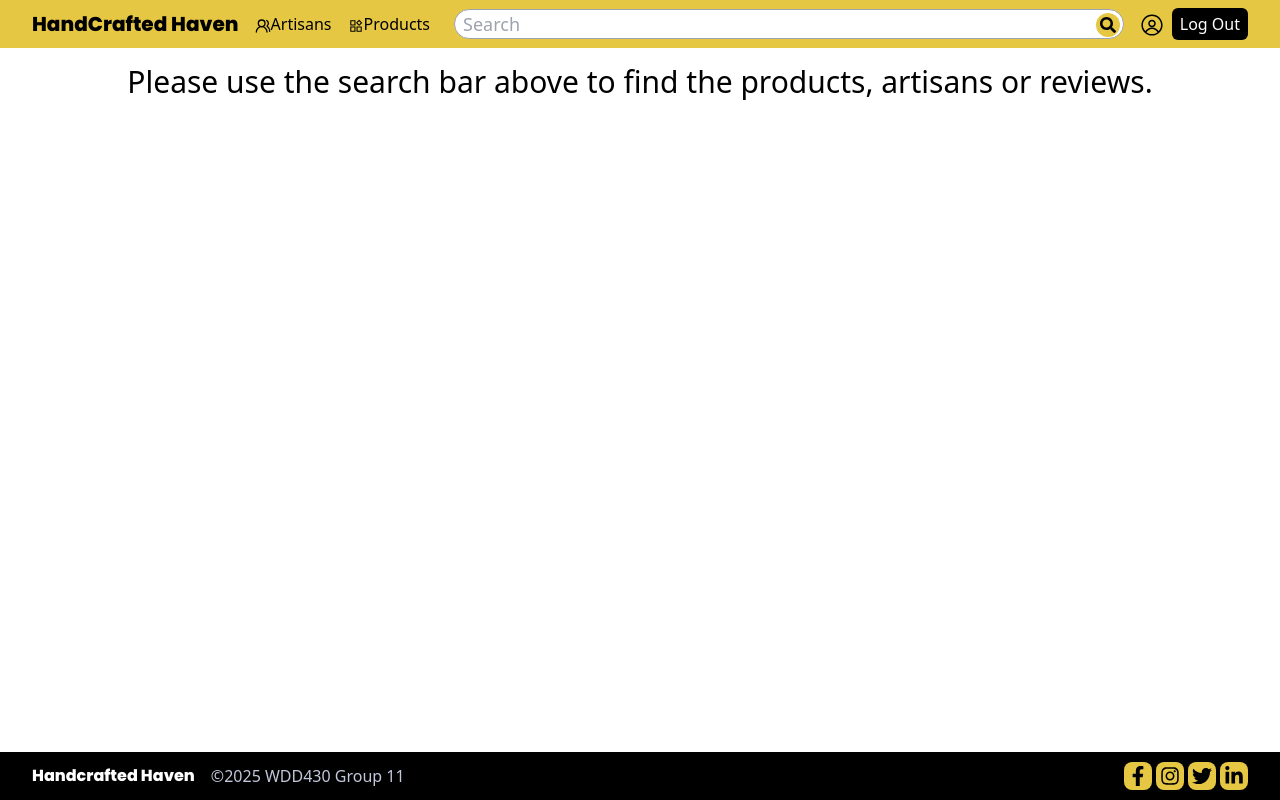
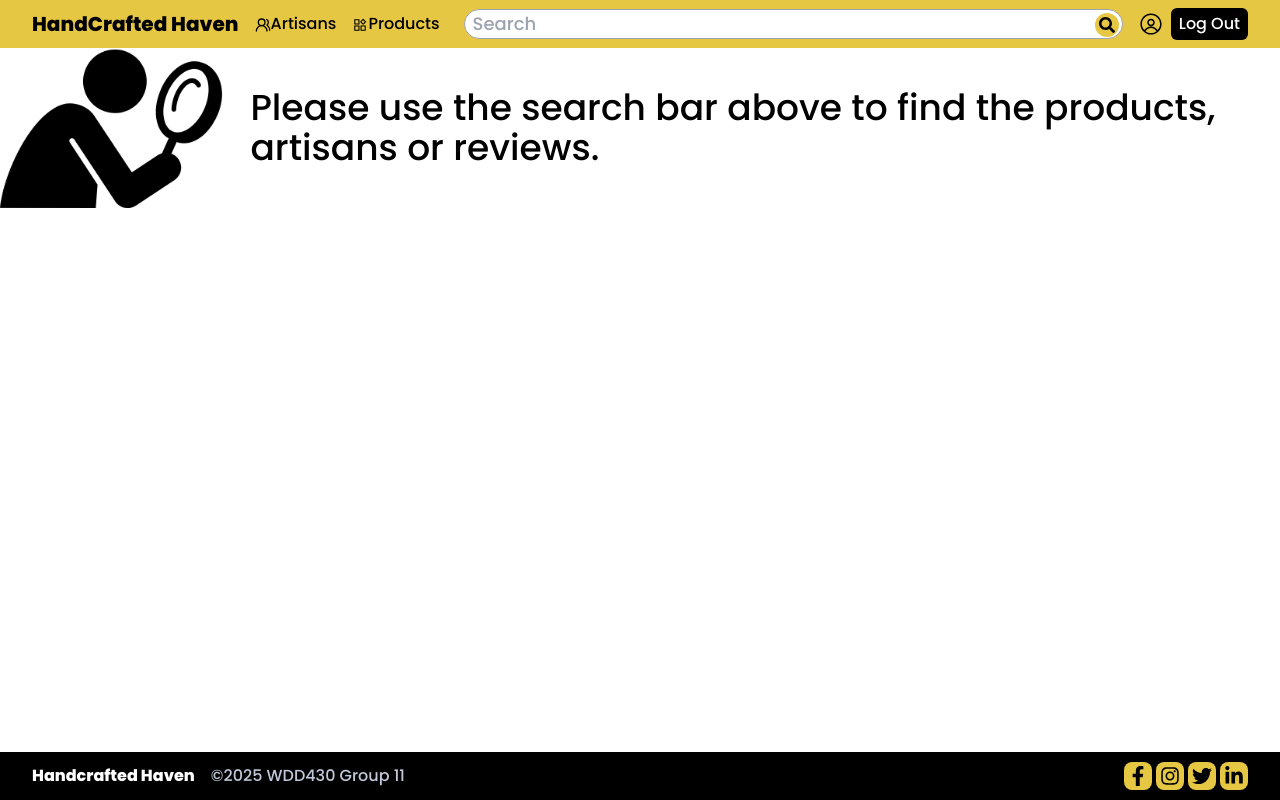
Before and after one commit to gyanqui/Handcrafted-Haven, a Next.js app: page /home/search in a window 1280 px wide. Built offline with nearby package versions, Linux system fonts and the light colour scheme.

Commit message:
feat: search page

```diff
--- a/src/app/home/layout.tsx
+++ b/src/app/home/layout.tsx
@@ -9,7 +9,7 @@ export default function Layout({ children }: { children: React.ReactNode }) {
       <div>
         <TopNav />
       </div>
-      <div className="flex-grow">{children}</div>
+      <div className="flex-grow mx-auto">{children}</div>
       <div>
         <Footer />
       </div>
--- a/src/app/home/search/page.tsx
+++ b/src/app/home/search/page.tsx
@@ -4,6 +4,7 @@ import ArtisanWrapper from "@/app/ui/home/ArtisanWrapper";
 import ReviewWrapper from "@/app/ui/home/ReviewWrapper";
 import { searchArtisans, searchProducts, searchReviews } from "@/app/lib/data";
 import { FaExclamationTriangle } from "react-icons/fa";
+import Image from "next/image";
 
 export default async function Search(props: {
   searchParams?: Promise<{
@@ -19,44 +20,8 @@ export default async function Search(props: {
 
   const reviewResult = await searchReviews(query);
 
-  // const reviewResult = [
-  //   {
-  //     review_id: "8bdaee39-7c5b-4b5c-a6b0-0c2c7741e123",
-  //     product_id: "1",
-  //     image_url: "/products/bath-bath-set.webp",
-  //     username: "Seller1",
-  //     product_name: "Luxury Bath Soap Set",
-  //     created_at: "2025-01-15",
-  //     rating: 5,
-  //     review:
-  //       "This UltraSoft Pillow is fantastic! It provides excellent support and is incredibly soft. I've never slept better!",
-  //   },
-  //   {
-  //     review_id: "df12b456-7890-4c3d-b9e3-123456789abc",
-  //     product_id: "2",
-  //     image_url: "/products/bath-bathball.webp",
-  //     username: "User1",
-  //     rating: 4,
-  //     created_at: "2025-01-20",
-  //     product_name: "Aromatic Bath Bomb Set",
-  //     review:
-  //       "I really like this UltraSoft Pillow. It's very comfortable and helps me sleep better. Would highly recommend!",
-  //   },
-  //   {
-  //     review_id: "e67a9d32-4c1b-47d9-8f6c-987654321efg",
-  //     product_id: "3",
-  //     image_url: "/products/bath-lightening-cream.webp",
-  //     username: "Admin1",
-  //     rating: 5,
-  //     created_at: "2025-01-25",
-  //     product_name: "Herbal Lightening Cream",
-  //     review:
-  //       "This pillow is the best I've ever used. It's super soft and provides great support. My neck pain has reduced significantly!",
-  //   },
-  // ];
-
   return (
-    <>
+    <div className="w-full flex flex-col">
       {query ? (
       <div className="flex flex-col pb-4">
       {/* product result */}
@@ -139,11 +104,12 @@ export default async function Search(props: {
       </div>
     </div>
     ) : (
-      <div className="flex flex-col items-center">
-        <p className="text-3xl m-4">Please use the search bar above to find the products, artisans or reviews.</p>
+      <div className="flex flex-row">
+        <div className="min-w-24 mr-2 md:mr-4 lg:mr-6"><Image src='/search.webp' alt='search picture' width={291} height={206} /></div>
+        <div className="flex justify-center items-center md:text-2xl lg:text-4xl">Please use the search bar above to find the products, artisans or reviews.</div>
       </div>
     )}
-    </>
+    </div>
 
 
   );
--- a/src/app/layout.tsx
+++ b/src/app/layout.tsx
@@ -18,7 +18,7 @@ export default function RootLayout({
   return (
     <html lang="en">
       <body
-        className={`${poppins} antialiased`}
+        className={`${poppins.className} antialiased`}
       >
         {children}
       </body>
--- a/src/app/ui/home/SideMenu.tsx
+++ b/src/app/ui/home/SideMenu.tsx
@@ -26,12 +26,6 @@ export default function SideMenu({ toggleOpen }: SideMenuProps) {
           </Link>
         </div>
         <div>
-          <Link href='/home/shopping-cart' onClick={toggleOpen}>
-          <BsCart className="inline m-4" />
-          Shopping Cart
-          </Link>
-        </div>
-        <div>
           <Link href='/home/artisans' onClick={toggleOpen}>
           <LuUsersRound className="inline m-4" />
           Artisans
```
Also changed, not shown: public/search.webp (added).
